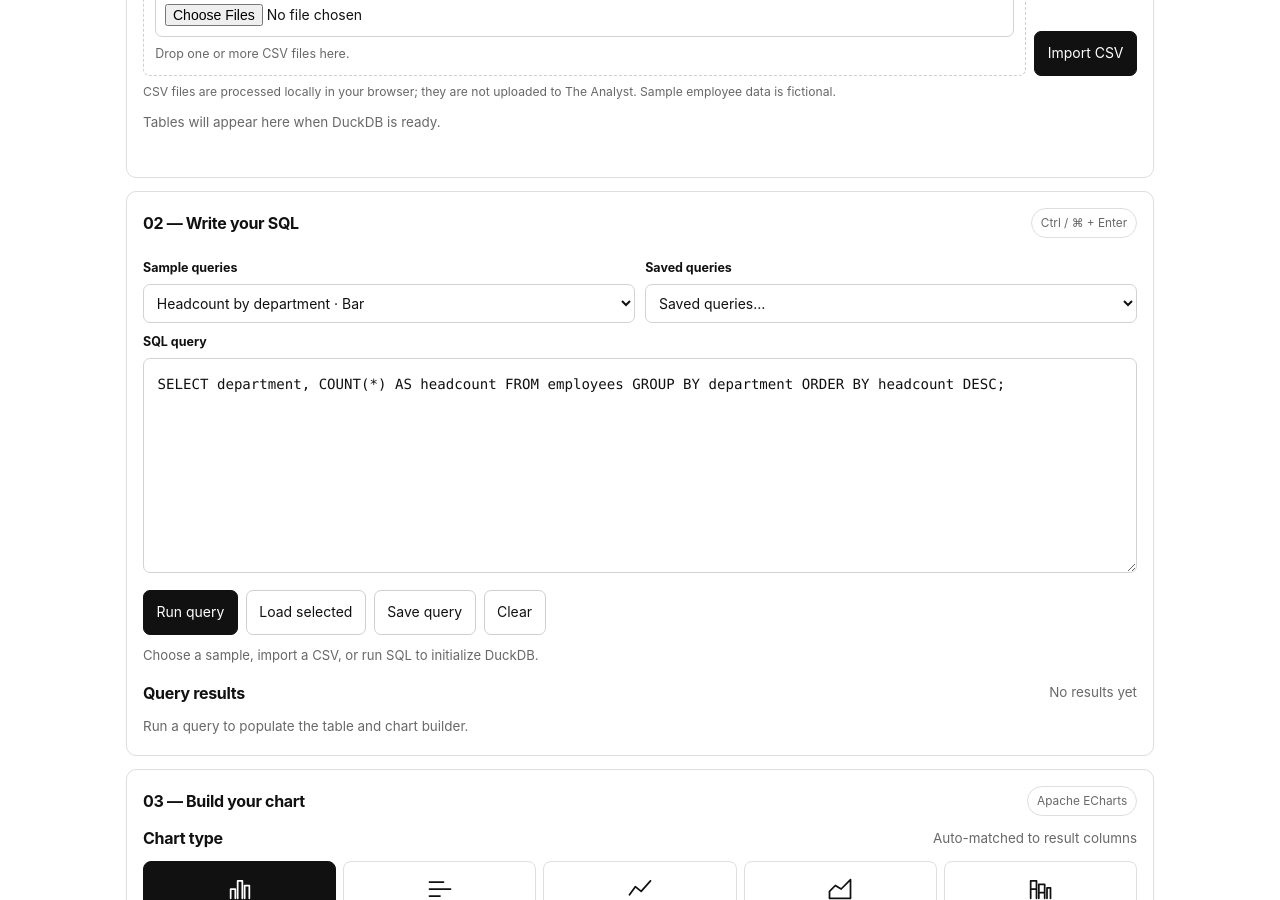
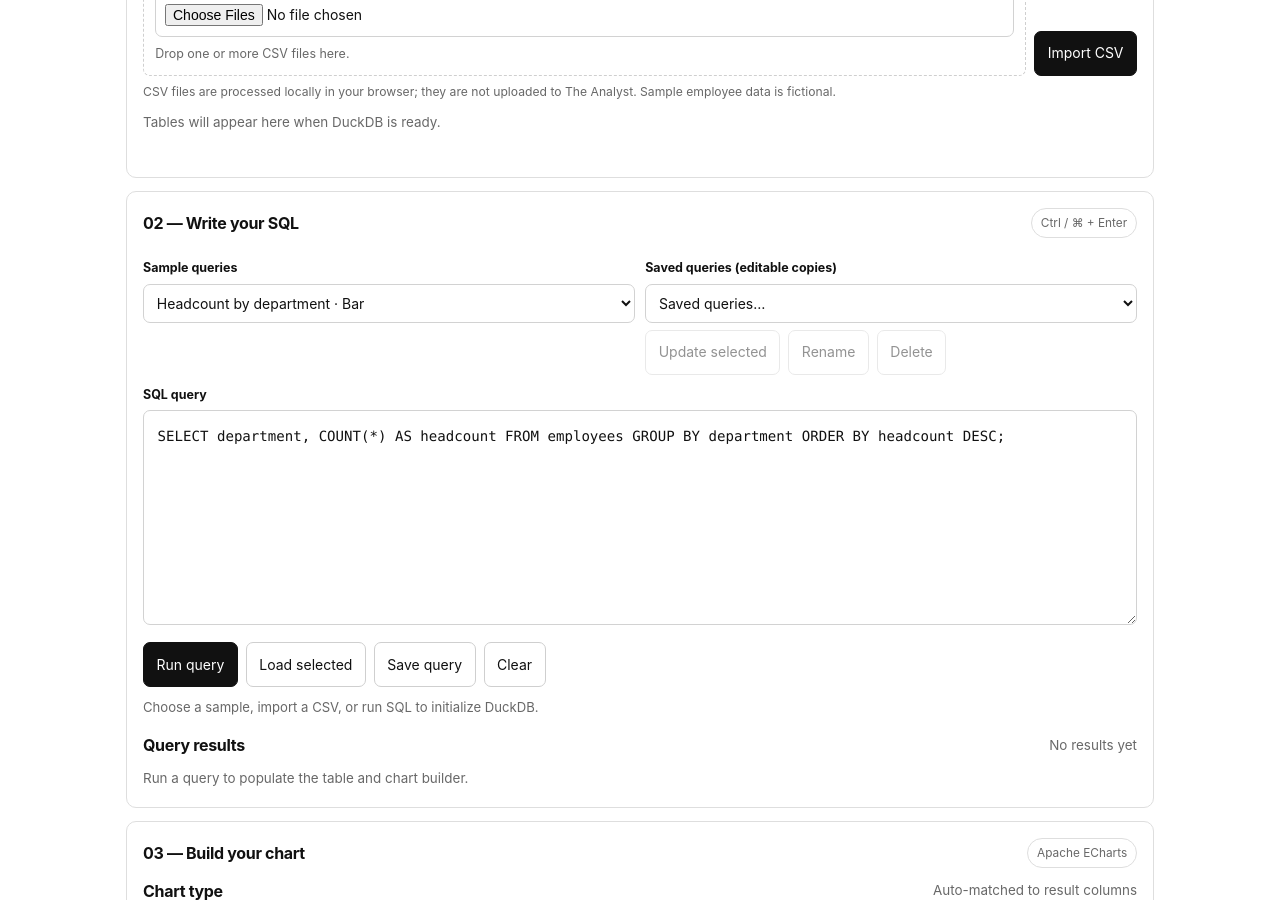
Before and after one commit to theanalystin/theanalyst.github.io, a Jekyll site: the page built from sql-playground.html, in a window 1280 px wide and 900 px high, scrolled down 527 px. Built offline with Jekyll 4.4.1, drawn with Linux system fonts in a browser that asks for light colours; some of the changed lines change nothing that is shown.

Commit message:
Allow editing and deleting saved SQL queries
Add local saved-query update, rename, and delete controls.

```diff
--- a/sql-playground.html
+++ b/sql-playground.html
@@ -84,7 +84,13 @@
           <option value="genderPayGap">Gender pay gap by grade</option><option value="attritionLocation">Attrition rate by location</option><option value="combo">Monthly hires + average salary · Combo</option><option value="waterfall">Net attrition impact · Waterfall</option><option value="treemap">Headcount by department · Treemap</option><option value="funnel">Hiring funnel · Funnel</option><option value="radar">Department metrics · Radar</option><option value="gauge">Company performance rating · Gauge</option><option value="sankey">Department to location · Sankey</option>
           <option value="sales">Sales by region</option><option value="web">Visitors and conversions by channel</option>
         </select></div>
-        <div><label for="sqlp-saved-query">Saved queries</label><select id="sqlp-saved-query"><option value="">No saved queries yet</option></select></div>
+        <div><label for="sqlp-saved-query">Saved queries (editable copies)</label><select id="sqlp-saved-query"><option value="">Saved queries…</option></select>
+          <div class="row" style="margin-top:.45rem">
+            <button id="sqlp-update-saved" type="button" disabled>Update selected</button>
+            <button id="sqlp-rename-saved" type="button" disabled>Rename</button>
+            <button id="sqlp-delete-saved" type="button" disabled>Delete</button>
+          </div>
+        </div>
       </div>
       <label for="sqlp-query">SQL query</label>
       <div id="sqlp-editor-host" aria-label="SQL editor"></div>
@@ -340,15 +346,40 @@
  $('sqlp-schema').innerHTML='<table><thead><tr><th>Column</th><th>Inferred type</th><th>Nulls</th><th>Distinct</th></tr></thead><tbody>'+cols.map(c=>{const values=rows.map(r=>r[c.index]),nonnull=values.filter(v=>v!=null);let type='VARCHAR';if(nonnull.length&&nonnull.every(v=>typeof v==='number'||typeof v==='bigint'))type='NUMERIC';else if(nonnull.length&&nonnull.every(v=>v instanceof Date||/^\\d{4}-\\d{2}-\\d{2}/.test(String(v))))type='DATE / TIMESTAMP';return '<tr><td>'+esc(c.name)+'</td><td>'+type+'</td><td>'+values.filter(v=>v==null).length+'</td><td>'+new Set(nonnull.map(toText)).size+'</td></tr>';}).join('')+'</tbody></table>';
  const preview=rows.slice(0,10);$('sqlp-preview').innerHTML=cols.length&&preview.length?'<table><thead><tr>'+cols.map(c=>'<th>'+esc(c.name)+'</th>').join('')+'</tr></thead><tbody>'+preview.map(row=>'<tr>'+row.map(v=>'<td>'+esc(toText(v))+'</td>').join('')+'</tr>').join('')+'</tbody></table>':'<p class="muted">No rows to preview.</p>';
 }
-function refreshSavedQueries(){
- let saved=[];try{saved=JSON.parse(localStorage.getItem('theanalyst.sql.savedQueries')||'[]');}catch(_){}
- const el=$('sqlp-saved-query');if(!el)return;el.innerHTML='<option value="">Saved queries…</option>'+saved.map((q,i)=>'<option value="'+i+'">'+esc(q.name)+'</option>').join('');
+function readSavedQueries(){try{const value=JSON.parse(localStorage.getItem('theanalyst.sql.savedQueries')||'[]');return Array.isArray(value)?value.filter(q=>q&&typeof q.name==='string'&&typeof q.sql==='string'):[];}catch(_){return [];}}
+function selectedSavedIndex(){const value=$('sqlp-saved-query')?.value??'';return value===''?-1:Number(value);}
+function refreshSavedQueries(selectIndex=-1){
+ const saved=readSavedQueries(),el=$('sqlp-saved-query');if(!el)return;
+ el.innerHTML='<option value="">Saved queries…</option>'+saved.map((q,i)=>'<option value="'+i+'">'+esc(q.name)+'</option>').join('');
+ if(selectIndex>=0&&selectIndex<saved.length)el.value=String(selectIndex);
+ const selected=selectedSavedIndex()>=0&&selectedSavedIndex()<saved.length;
+ ['sqlp-update-saved','sqlp-rename-saved','sqlp-delete-saved'].forEach(id=>{if($(id))$(id).disabled=!selected;});
 }
 function saveQuery(){
  const sql=getQuery().trim();if(!sql){status('Write a query before saving.',true);return;}
  const name=prompt('Name this query:','My query');if(!name||!name.trim())return;
- let saved=[];try{saved=JSON.parse(localStorage.getItem('theanalyst.sql.savedQueries')||'[]');}catch(_){}
- saved=saved.filter(q=>q.name!==name.trim());saved.push({name:name.trim(),sql});localStorage.setItem('theanalyst.sql.savedQueries',JSON.stringify(saved));refreshSavedQueries();status('Saved query “'+name.trim()+'” in this browser.');
+ const saved=readSavedQueries(),clean=name.trim(),existing=saved.findIndex(q=>q.name.toLowerCase()===clean.toLowerCase());
+ if(existing>=0&&!confirm('A saved query with this name exists. Replace it?'))return;
+ const index=existing>=0?existing:saved.length;
+ if(existing>=0)saved[existing]={name:clean,sql};else saved.push({name:clean,sql});
+ localStorage.setItem('theanalyst.sql.savedQueries',JSON.stringify(saved));refreshSavedQueries(index);status('Saved query “'+clean+'”. You can update, rename, or delete it below.');
+}
+function updateSelectedSavedQuery(){
+ const i=selectedSavedIndex(),saved=readSavedQueries();if(i<0||!saved[i])return;
+ const sql=getQuery().trim();if(!sql){status('Write a query before updating the saved copy.',true);return;}
+ if(!confirm('Replace the saved SQL for “'+saved[i].name+'” with the current editor contents?'))return;
+ saved[i].sql=sql;localStorage.setItem('theanalyst.sql.savedQueries',JSON.stringify(saved));refreshSavedQueries(i);status('Updated saved query “'+saved[i].name+'”.');
+}
+function renameSelectedSavedQuery(){
+ const i=selectedSavedIndex(),saved=readSavedQueries();if(i<0||!saved[i])return;
+ const name=prompt('Rename saved query:',saved[i].name);if(!name||!name.trim())return;
+ const clean=name.trim();if(saved.some((q,j)=>j!==i&&q.name.toLowerCase()===clean.toLowerCase())){status('Another saved query already uses that name.',true);return;}
+ saved[i].name=clean;localStorage.setItem('theanalyst.sql.savedQueries',JSON.stringify(saved));refreshSavedQueries(i);status('Renamed saved query to “'+clean+'”.');
+}
+function deleteSelectedSavedQuery(){
+ const i=selectedSavedIndex(),saved=readSavedQueries();if(i<0||!saved[i])return;
+ if(!confirm('Delete saved query “'+saved[i].name+'” from this browser?'))return;
+ const name=saved[i].name;saved.splice(i,1);localStorage.setItem('theanalyst.sql.savedQueries',JSON.stringify(saved));refreshSavedQueries();status('Deleted saved query “'+name+'”.');
 }
 function csvDownload(){
  const cell=v=>{const s=toText(v);return /[",\r\n]/.test(s)?'"'+s.replace(/"/g,'""')+'"':s;};
@@ -540,7 +571,10 @@
 $('sqlp-example').addEventListener('click',()=>{state.pendingConfig=null;setQuery(examples[$('sqlp-query-examples').value]||examples.headcount);});
 $('sqlp-query-examples').addEventListener('change',()=>{state.pendingConfig=null;setQuery(examples[$('sqlp-query-examples').value]||examples.headcount);});
 $('sqlp-save-query').addEventListener('click',saveQuery);
-$('sqlp-saved-query').addEventListener('change',()=>{state.pendingConfig=null;let saved=[];try{saved=JSON.parse(localStorage.getItem('theanalyst.sql.savedQueries')||'[]');}catch(_){}const q=saved[Number($('sqlp-saved-query').value)];if(q)setQuery(q.sql);});
+$('sqlp-saved-query').addEventListener('change',()=>{state.pendingConfig=null;const saved=readSavedQueries(),i=selectedSavedIndex();if(saved[i])setQuery(saved[i].sql);refreshSavedQueries(i);});
+$('sqlp-update-saved').addEventListener('click',updateSelectedSavedQuery);
+$('sqlp-rename-saved').addEventListener('click',renameSelectedSavedQuery);
+$('sqlp-delete-saved').addEventListener('click',deleteSelectedSavedQuery);
 refreshSavedQueries();
 $('sqlp-clear').addEventListener('click',()=>{setQuery('');state.editor?state.editor.focus():$('sqlp-query').focus();});
 $('sqlp-download').addEventListener('click',csvDownload);
```
